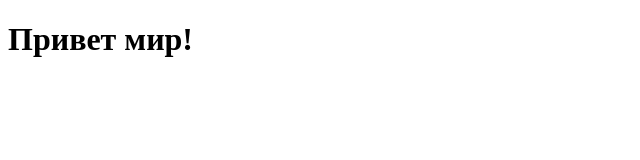
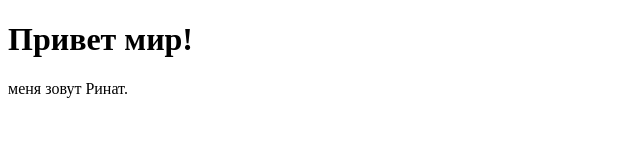
Before and after one commit to Rinat-star/first-project, a plain HTML site: page index.html in a window 1280 px wide. Shown: the whole page, without its empty margins (0-640 px from the left). Drawn offline with Linux system fonts and the light colour scheme.

Commit message:
добавка имени

```diff
--- a/index.html
+++ b/index.html
@@ -7,5 +7,6 @@
 </head>
 <body>
   <h1>Привет мир!</h1>
+  <p>меня зовут Ринат.</p>
 </body>
 </html>
```
